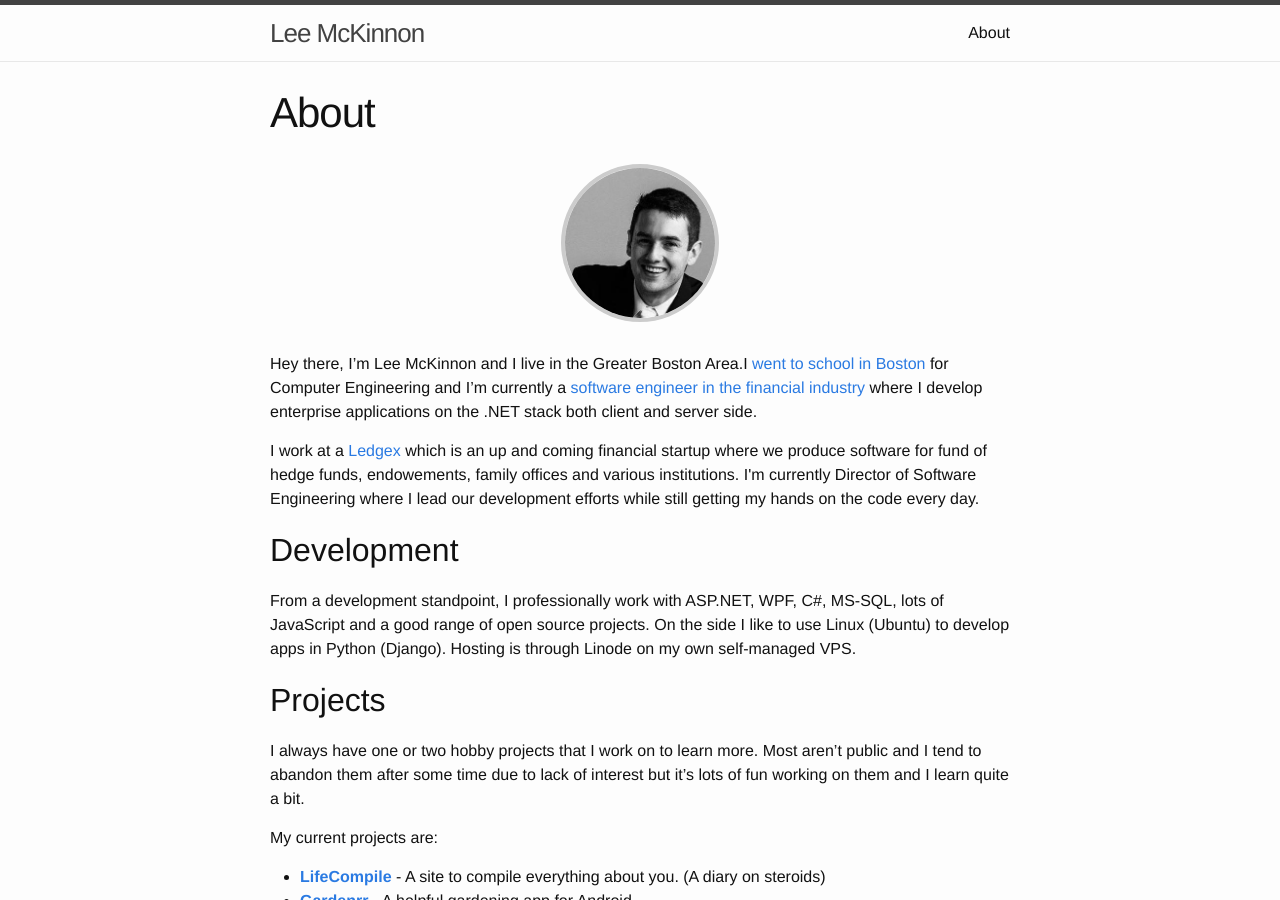
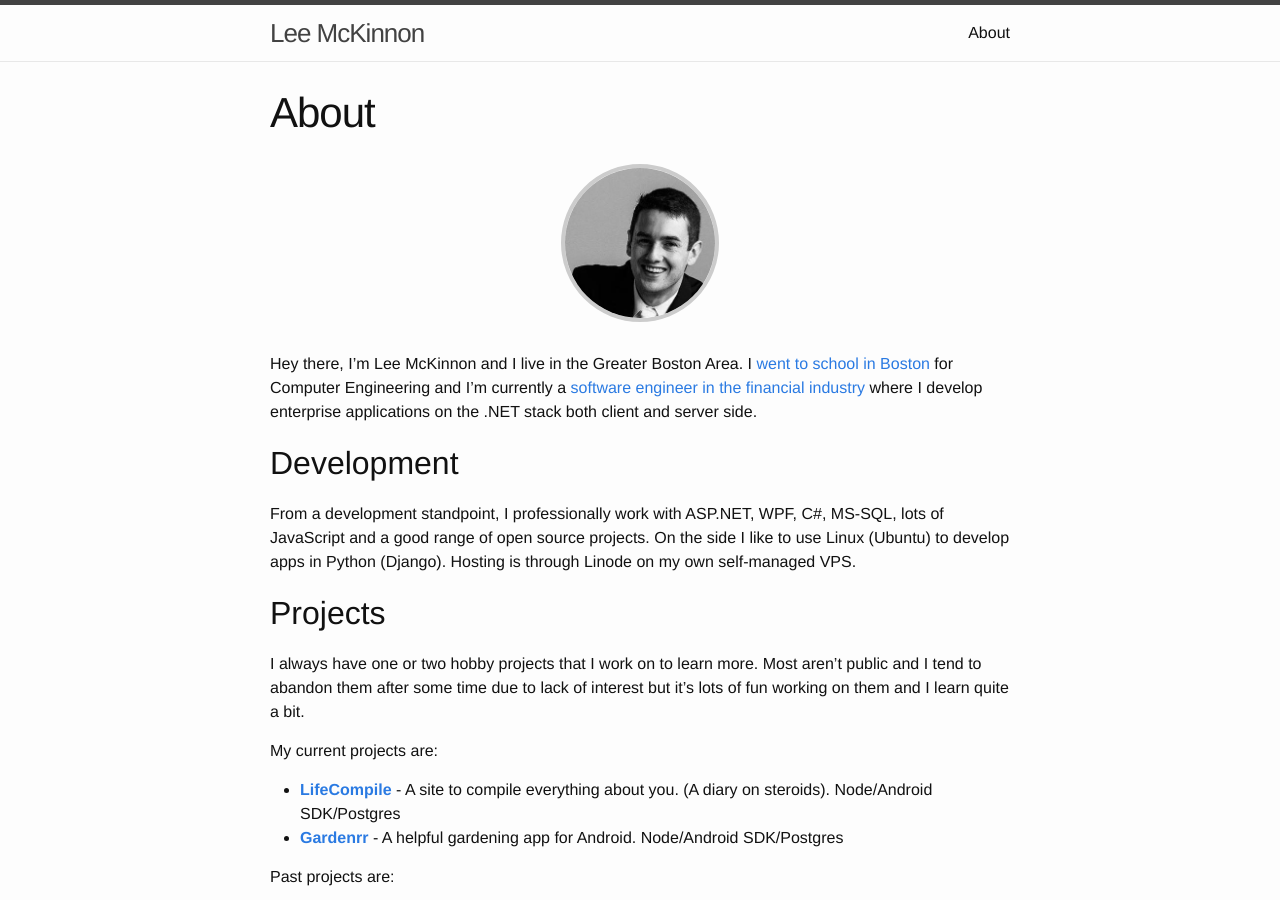
Before and after one commit to leemac/leemac.github.io, a Jekyll site: the page built from about.md, in a window 1280 px wide and 900 px high. Built offline with Jekyll 4.4.1, drawn with Linux system fonts in a browser that asks for light colours; some of the changed text lies outside the part shown.

Commit message:
Update about.md

```diff
--- a/about.md
+++ b/about.md
@@ -8,9 +8,7 @@ permalink: /about/
   <img src="/images/me2.jpg" alt="Me" style="border-radius: 100px; border: 4px solid #CCC; width: 150px">
 </div>
 
-Hey there, I'm Lee McKinnon and I live in the Greater Boston Area.I <a href="http://wit.edu" target="_blank">went to school in Boston</a> for Computer Engineering and I'm currently a <a href="http://ledgex.com" target="_blank">software engineer in the financial industry</a> where I develop enterprise applications on the .NET stack both client and server side.
-
-<p>I work at a <a href="http://ledgex.com/">Ledgex</a> which is an up and coming financial startup where we produce software for fund of hedge funds, endowements, family offices and various institutions. I'm currently Director of Software Engineering where I lead our development efforts while still getting my hands on the code every day.</p>
+Hey there, I'm Lee McKinnon and I live in the Greater Boston Area. I <a href="http://wit.edu" target="_blank">went to school in Boston</a> for Computer Engineering and I'm currently a <a href="http://ledgex.com" target="_blank">software engineer in the financial industry</a> where I develop enterprise applications on the .NET stack both client and server side.
 
 ## Development
 
@@ -22,8 +20,8 @@ I always have one or two hobby projects that I work on to learn more. Most aren'
 
 My current projects are:
 
-- **[LifeCompile](http://lifecompile.com/)** - A site to compile everything about you. (A diary on steroids)
-- **[Gardenrr](http://gardenrr.com/)** - A helpful gardening app for Android.
+- **[LifeCompile](http://lifecompile.com/)** - A site to compile everything about you. (A diary on steroids). Node/Android SDK/Postgres
+- **[Gardenrr](http://gardenrr.com/)** - A helpful gardening app for Android. Node/Android SDK/Postgres
 
 Past projects are:
 
```
